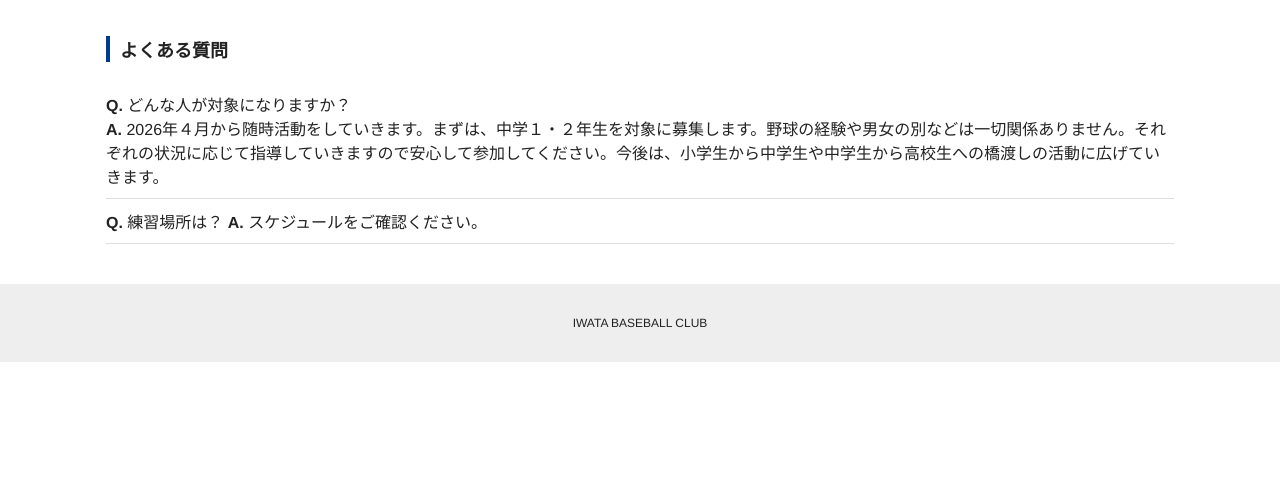
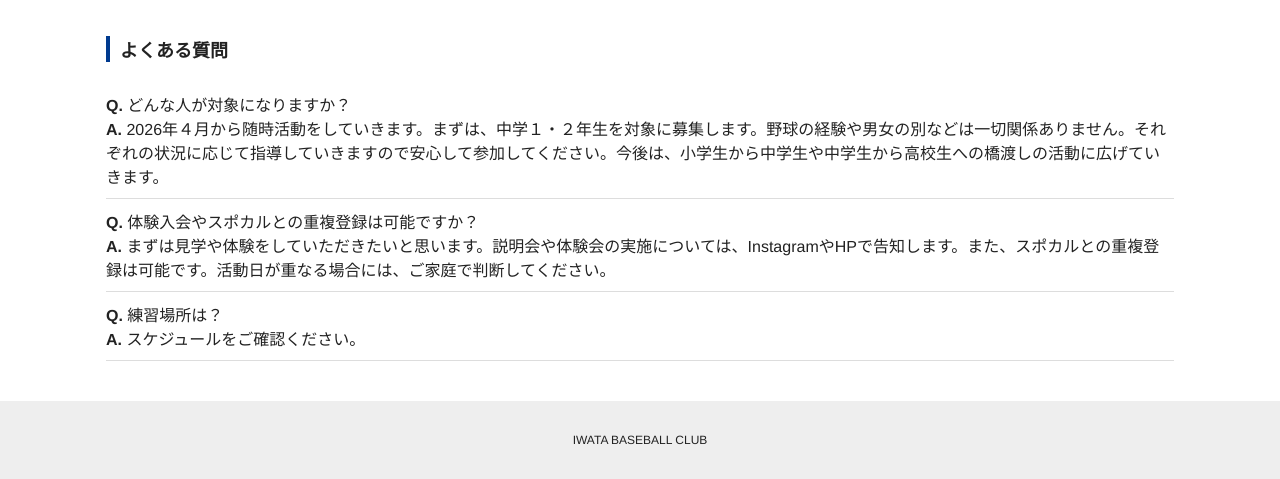
Before and after one commit to moutineigo/baseball, a Jekyll site: the page built from index.md, in a window 1280 px wide and 900 px high, scrolled down 1190 px, cut to the strip 421-900 px from the top of the window. Built offline with Jekyll 4.4.1, drawn with Linux system fonts in a browser that asks for light colours; before the commit the page ends 1973 px from its top, so only the background shows below that.

Commit message:
Add files via upload

```diff
--- a/_layouts/home.html
+++ b/_layouts/home.html
@@ -54,6 +54,7 @@ layout: default
   <h2>よくある質問</h2>
   <ul class="simple-list">
     <li><strong>Q.</strong> どんな人が対象になりますか？ <BR><strong>A.</strong> 2026年４月から随時活動をしていきます。まずは、中学１・２年生を対象に募集します。野球の経験や男女の別などは一切関係ありません。それぞれの状況に応じて指導していきますので安心して参加してください。今後は、小学生から中学生や中学生から高校生への橋渡しの活動に広げていきます。</li>
-    <li><strong>Q.</strong> 練習場所は？ <strong>A.</strong> スケジュールをご確認ください。</li>
+    <li><strong>Q.</strong> 体験入会やスポカルとの重複登録は可能ですか？<BR><strong>A.</strong> まずは見学や体験をしていただきたいと思います。説明会や体験会の実施については、InstagramやHPで告知します。また、スポカルとの重複登録は可能です。活動日が重なる場合には、ご家庭で判断してください。</li>
+    <li><strong>Q.</strong> 練習場所は？<BR><strong>A.</strong> スケジュールをご確認ください。</li>
   </ul>
 </section>
```
